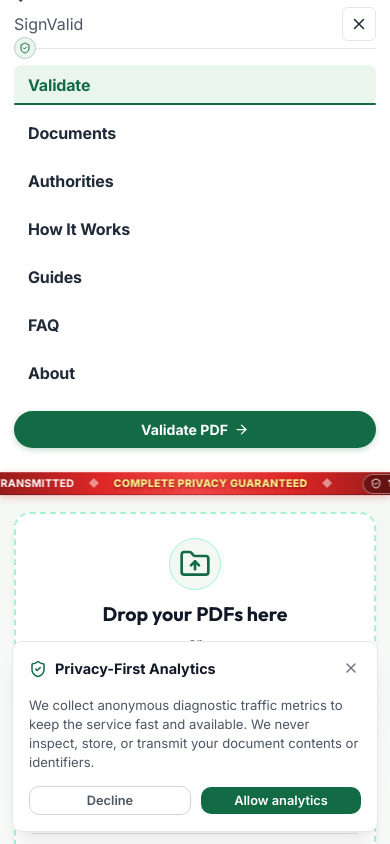
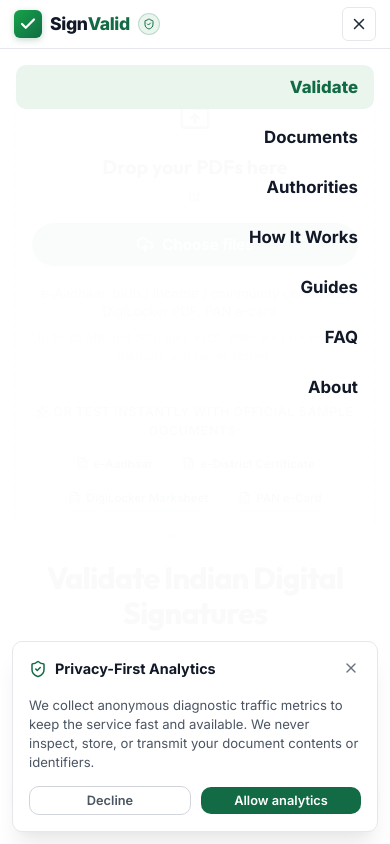
Before and after one commit to Gongchampou/SignvalidGov., a React (Vite) app: page / in a window 390 px wide. Both pictures are taken after a click on the button 359 px from the left and 24 px from the top of the page. Shown: the top 844 px of the page. Built offline with nearby package versions, Linux system fonts and the light colour scheme.

Commit message:
updat the nav mobile view

```diff
--- a/src/components/Header.tsx
+++ b/src/components/Header.tsx
@@ -1,4 +1,4 @@
-import React, { useState } from 'react';
+import React, { useState, useEffect } from 'react';
 import { ShieldCheck, Check, Menu, X, ArrowRight } from 'lucide-react';
 
 export type NavPage = 'validate' | 'documents' | 'authorities' | 'how-it-works' | 'guides' | 'faq' | 'about';
@@ -13,6 +13,30 @@
   onNavigate
 }) => {
   const [mobileMenuOpen, setMobileMenuOpen] = useState(false);
+
+  // Prevent background scroll and handle Escape key when mobile navigation is open
+  useEffect(() => {
+    if (mobileMenuOpen) {
+      const originalBodyOverflow = document.body.style.overflow;
+      const originalHtmlOverflow = document.documentElement.style.overflow;
+      document.body.style.overflow = 'hidden';
+      document.documentElement.style.overflow = 'hidden';
+
+      const handleKeyDown = (e: KeyboardEvent) => {
+        if (e.key === 'Escape') {
+          setMobileMenuOpen(false);
+        }
+      };
+
+      window.addEventListener('keydown', handleKeyDown);
+
+      return () => {
+        document.body.style.overflow = originalBodyOverflow;
+        document.documentElement.style.overflow = originalHtmlOverflow;
+        window.removeEventListener('keydown', handleKeyDown);
+      };
+    }
+  }, [mobileMenuOpen]);
 
   const handleNavClick = (page: NavPage, topic?: string) => {
     setMobileMenuOpen(false);
@@ -117,86 +141,77 @@
           </button>
         </div>
 
-        {/* Mobile Navigation Drawer */}
+        {/* Mobile Navigation Drawer Overlay */}
         {mobileMenuOpen && (
-          <div style={{
-            padding: '16px 0 24px',
-            borderTop: '1px solid var(--border-subtle)',
-            display: 'flex',
-            flexDirection: 'column',
-            gap: '8px'
-          }}>
+          <div className="mobile-nav-overlay">
+            <div className="mobile-nav-links">
               <button
                 type="button"
-              className={`nav-link ${currentPage === 'validate' ? 'active' : ''}`}
-              style={{ textAlign: 'left', padding: '10px 14px', fontSize: '1rem', borderRadius: 8, backgroundColor: currentPage === 'validate' ? 'var(--primary-green-subtle)' : 'transparent' }}
+                className={`mobile-nav-item ${currentPage === 'validate' ? 'active' : ''}`}
                 onClick={() => handleNavClick('validate')}
               >
                 Validate
               </button>
               <button
                 type="button"
-              className={`nav-link ${currentPage === 'documents' ? 'active' : ''}`}
-              style={{ textAlign: 'left', padding: '10px 14px', fontSize: '1rem', borderRadius: 8, backgroundColor: currentPage === 'documents' ? 'var(--primary-green-subtle)' : 'transparent' }}
+                className={`mobile-nav-item ${currentPage === 'documents' ? 'active' : ''}`}
                 onClick={() => handleNavClick('documents')}
               >
                 Documents
               </button>
               <button
                 type="button"
-              className={`nav-link ${currentPage === 'authorities' ? 'active' : ''}`}
-              style={{ textAlign: 'left', padding: '10px 14px', fontSize: '1rem', borderRadius: 8, backgroundColor: currentPage === 'authorities' ? 'var(--primary-green-subtle)' : 'transparent' }}
+                className={`mobile-nav-item ${currentPage === 'authorities' ? 'active' : ''}`}
                 onClick={() => handleNavClick('authorities')}
               >
                 Authorities
               </button>
               <button
                 type="button"
-              className={`nav-link ${currentPage === 'how-it-works' ? 'active' : ''}`}
-              style={{ textAlign: 'left', padding: '10px 14px', fontSize: '1rem', borderRadius: 8, backgroundColor: currentPage === 'how-it-works' ? 'var(--primary-green-subtle)' : 'transparent' }}
+                className={`mobile-nav-item ${currentPage === 'how-it-works' ? 'active' : ''}`}
                 onClick={() => handleNavClick('how-it-works')}
               >
                 How It Works
               </button>
               <button
                 type="button"
-              className={`nav-link ${currentPage === 'guides' ? 'active' : ''}`}
-              style={{ textAlign: 'left', padding: '10px 14px', fontSize: '1rem', borderRadius: 8, backgroundColor: currentPage === 'guides' ? 'var(--primary-green-subtle)' : 'transparent' }}
+                className={`mobile-nav-item ${currentPage === 'guides' ? 'active' : ''}`}
                 onClick={() => handleNavClick('guides')}
               >
                 Guides
               </button>
               <button
                 type="button"
-              className={`nav-link ${currentPage === 'faq' ? 'active' : ''}`}
-              style={{ textAlign: 'left', padding: '10px 14px', fontSize: '1rem', borderRadius: 8, backgroundColor: currentPage === 'faq' ? 'var(--primary-green-subtle)' : 'transparent' }}
+                className={`mobile-nav-item ${currentPage === 'faq' ? 'active' : ''}`}
                 onClick={() => handleNavClick('faq')}
               >
                 FAQ
               </button>
               <button
                 type="button"
-              className={`nav-link ${currentPage === 'about' ? 'active' : ''}`}
-              style={{ textAlign: 'left', padding: '10px 14px', fontSize: '1rem', borderRadius: 8, backgroundColor: currentPage === 'about' ? 'var(--primary-green-subtle)' : 'transparent' }}
+                className={`mobile-nav-item ${currentPage === 'about' ? 'active' : ''}`}
                 onClick={() => handleNavClick('about')}
               >
                 About
               </button>
+            </div>
+
+            <div className="mobile-nav-footer">
               <button
                 type="button"
-              className="nav-action-btn"
-              style={{ justifyContent: 'center', marginTop: '10px', padding: '10px 18px' }}
+                className="nav-action-btn mobile-cta-btn"
                 onClick={() => handleNavClick('validate')}
               >
                 <span>Validate PDF</span>
                 <ArrowRight size={15} />
               </button>
             </div>
+          </div>
         )}
       </div>
 
-      {/* Red Running Privacy Ribbon Bar (Continuous Left-to-Right Stream) - hidden on About / Legal pages */}
-      {currentPage !== 'about' && (
+      {/* Red Running Privacy Ribbon Bar (Continuous Left-to-Right Stream) - hidden on About page AND while mobile menu is open */}
+      {currentPage !== 'about' && !mobileMenuOpen && (
         <div className="red-privacy-ribbon" role="region" aria-label="100% Client-Side In-Memory Privacy Guarantee">
           <div className="ribbon-ticker-track">
             {[1, 2].map((set) => (
--- a/src/index.css
+++ b/src/index.css
@@ -67,7 +67,9 @@
 }
 
 /* Reset & Box Sizing */
-*, *::before, *::after {
+*,
+*::before,
+*::after {
   box-sizing: border-box;
   margin: 0;
   padding: 0;
@@ -90,7 +92,12 @@
   flex-direction: column;
 }
 
-h1, h2, h3, h4, h5, h6 {
+h1,
+h2,
+h3,
+h4,
+h5,
+h6 {
   font-family: var(--font-heading);
   color: var(--color-heading);
   font-weight: 700;
@@ -182,7 +189,60 @@
   }
 }
 
-
+.brand-wrapper {
+  display: flex;
+  align-items: center;
+  gap: 8px;
+  cursor: pointer;
+  user-select: none;
+  flex-shrink: 0;
+}
+
+.brand-logo-badge {
+  width: 32px;
+  height: 32px;
+  border-radius: var(--radius-sm, 8px);
+  background: linear-gradient(135deg, #16A34A 0%, #126B44 100%);
+  display: flex;
+  align-items: center;
+  justify-content: center;
+  color: #FFFFFF;
+  box-shadow: 0 2px 6px rgba(18, 107, 68, 0.25);
+  transition: transform var(--transition-fast);
+  flex-shrink: 0;
+}
+
+@media (max-width: 480px) {
+  .brand-logo-badge {
+    width: 28px;
+    height: 28px;
+  }
+}
+
+.brand-wrapper:hover .brand-logo-badge {
+  transform: scale(1.05);
+}
+
+.brand-name {
+  font-size: 1.25rem;
+  font-weight: 800;
+  letter-spacing: -0.02em;
+  color: var(--color-heading-dark, #111827);
+  line-height: 1;
+  display: flex;
+  align-items: center;
+  white-space: nowrap;
+}
+
+@media (max-width: 480px) {
+  .brand-name {
+    font-size: 1.1rem;
+  }
+}
+
+.brand-name span {
+  color: var(--primary-green);
+}
 
 .cca-tag {
   display: inline-flex;
@@ -202,6 +262,7 @@
   .cca-tag span {
     display: none;
   }
+
   .cca-tag {
     padding: 4px;
     border-radius: 50%;
@@ -298,6 +359,97 @@
 }
 
 /* ==========================================================================
+   Mobile Navigation Full Overlay Drawer
+   ========================================================================== */
+.mobile-nav-overlay {
+  position: fixed;
+  top: 54px;
+  left: 0;
+  right: 0;
+  bottom: 0;
+  height: calc(100dvh - 54px);
+  background-color: rgba(255, 255, 255, 0.98);
+  backdrop-filter: blur(18px);
+  -webkit-backdrop-filter: blur(18px);
+  z-index: 999;
+  display: flex;
+  flex-direction: column;
+  justify-content: space-between;
+  padding: 20px 20px 32px;
+  overflow-y: auto;
+  -webkit-overflow-scrolling: touch;
+  border-top: 1px solid var(--border-subtle);
+  animation: mobileNavFadeIn 0.2s cubic-bezier(0.16, 1, 0.3, 1);
+}
+
+@media (max-width: 480px) {
+  .mobile-nav-overlay {
+    top: 48px;
+    height: calc(100dvh - 48px);
+    padding: 16px 16px 28px;
+  }
+}
+
+@keyframes mobileNavFadeIn {
+  from {
+    opacity: 0;
+    transform: translateY(-8px);
+  }
+
+  to {
+    opacity: 1;
+    transform: translateY(0);
+  }
+}
+
+.mobile-nav-links {
+  display: flex;
+  flex-direction: column;
+  gap: 6px;
+}
+
+.mobile-nav-item {
+  display: flex;
+  align-items: center;
+  justify-content: flex-end;
+  text-align: right;
+  width: 100%;
+  padding: 12px 16px;
+  font-size: 1.05rem;
+  font-weight: 700;
+  color: var(--color-heading-dark, #0F172A);
+  border-radius: var(--radius-md, 10px);
+  background: transparent;
+  border: none;
+  cursor: pointer;
+  transition: all var(--transition-fast);
+}
+
+.mobile-nav-item:hover {
+  background-color: rgba(18, 107, 68, 0.06);
+  color: var(--primary-green);
+}
+
+.mobile-nav-item.active {
+  background-color: var(--primary-green-subtle);
+  color: var(--primary-green);
+  font-weight: 800;
+}
+
+.mobile-nav-footer {
+  padding-top: 16px;
+  margin-top: 16px;
+  border-top: 1px solid var(--border-subtle);
+}
+
+.mobile-cta-btn {
+  width: 100%;
+  justify-content: center;
+  padding: 12px 20px;
+  font-size: 0.95rem;
+}
+
+/* ==========================================================================
    Red Running Privacy Ribbon (Marquee Stream from Left to Right)
    ========================================================================== */
 .red-privacy-ribbon {
@@ -343,6 +495,7 @@
   0% {
     transform: translateX(-50%);
   }
+
   100% {
     transform: translateX(0%);
   }
@@ -435,12 +588,14 @@
   }
 
   .hero-input-col {
-    order: 1; /* Input placed ABOVE on mobile */
+    order: 1;
+    /* Input placed ABOVE on mobile */
     width: 100%;
   }
 
   .hero-copy-col {
-    order: 2; /* Wording placed BELOW on mobile */
+    order: 2;
+    /* Wording placed BELOW on mobile */
     width: 100%;
     align-items: center;
     text-align: center;
@@ -486,9 +641,11 @@
     grid-template-columns: 1.15fr 1fr;
     gap: 48px;
   }
+
   .hero-copy-col {
     order: 1;
   }
+
   .hero-input-col {
     order: 2;
     position: sticky;
@@ -683,8 +840,15 @@
 }
 
 @keyframes pulse-ring {
-  0% { transform: scale(1); opacity: 0.8; }
-  100% { transform: scale(2.5); opacity: 0; }
+  0% {
+    transform: scale(1);
+    opacity: 0.8;
+  }
+
+  100% {
+    transform: scale(2.5);
+    opacity: 0;
+  }
 }
 
 .social-proof-link {
@@ -857,7 +1021,7 @@
   padding: 1px 5px;
   font-family: monospace;
   font-size: 0.72rem;
-  box-shadow: 0 1px 0 rgba(0,0,0,0.1);
+  box-shadow: 0 1px 0 rgba(0, 0, 0, 0.1);
 }
 
 /* Quick Sample Selectors */
@@ -974,6 +1138,7 @@
   .results-preview-col {
     order: 1;
   }
+
   .results-details-col {
     order: 2;
   }
@@ -1202,6 +1367,7 @@
     width: 100%;
     justify-content: space-between;
   }
+
   .status-badge-pass,
   .results-header-actions .state-pill.unknown {
     width: 100%;
@@ -1283,12 +1449,14 @@
     flex-direction: column;
     align-items: flex-start;
   }
+
   .comparison-toggle-tabs {
     width: 100%;
     overflow-x: auto;
     padding-bottom: 4px;
     -webkit-overflow-scrolling: touch;
   }
+
   .comp-tab-btn {
     flex-shrink: 0;
   }
@@ -1325,7 +1493,7 @@
   border: 1px solid var(--border-subtle);
   border-radius: var(--radius-lg);
   padding: 20px 24px;
-  box-shadow: 0 2px 8px rgba(0,0,0,0.04);
+  box-shadow: 0 2px 8px rgba(0, 0, 0, 0.04);
 }
 
 @media (max-width: 640px) {
@@ -1348,10 +1516,11 @@
 }
 
 @media (max-width: 520px) {
-  .stamp-preview-display > div {
+  .stamp-preview-display>div {
     flex-direction: column !important;
     align-items: flex-start !important;
   }
+
   .stamp-preview-graphic {
     width: 100%;
     align-items: center;
@@ -1429,6 +1598,7 @@
     flex-direction: column;
     max-width: 100%;
   }
+
   .password-input-row input,
   .password-input-row button {
     width: 100%;
@@ -1589,11 +1759,13 @@
     flex-direction: column;
     align-items: stretch;
   }
+
   .results-actions-primary-btns {
     flex-direction: column;
     align-items: stretch;
     width: 100%;
   }
+
   .download-cta-btn,
   .secondary-action-btn {
     width: 100%;
@@ -1682,7 +1854,9 @@
 }
 
 @keyframes spin {
-  to { transform: rotate(360deg); }
+  to {
+    transform: rotate(360deg);
+  }
 }
 
 .progress-track {
@@ -2542,9 +2716,11 @@
     border-radius: var(--radius-md);
     padding: 16px;
   }
+
   .cookie-actions {
     width: 100%;
   }
+
   .cookie-actions button {
     flex: 1;
     text-align: center;
@@ -2553,8 +2729,15 @@
 }
 
 @keyframes slide-up {
-  from { transform: translateY(50px); opacity: 0; }
-  to { transform: translateY(0); opacity: 1; }
+  from {
+    transform: translateY(50px);
+    opacity: 0;
+  }
+
+  to {
+    transform: translateY(0);
+    opacity: 1;
+  }
 }
 
 .cookie-text {
@@ -2619,8 +2802,13 @@
 }
 
 @keyframes fade-in {
-  from { opacity: 0; }
-  to { opacity: 1; }
+  from {
+    opacity: 0;
+  }
+
+  to {
+    opacity: 1;
+  }
 }
 
 .modal-dialog {
@@ -2650,8 +2838,15 @@
 }
 
 @keyframes zoom-in {
-  from { transform: scale(0.96); opacity: 0; }
-  to { transform: scale(1); opacity: 1; }
+  from {
+    transform: scale(0.96);
+    opacity: 0;
+  }
+
+  to {
+    transform: scale(1);
+    opacity: 1;
+  }
 }
 
 .modal-header {
@@ -2666,6 +2861,7 @@
   .modal-header {
     padding: 14px 16px;
   }
+
   .modal-title {
     font-size: 1.1rem;
   }
@@ -2724,6 +2920,7 @@
     flex-direction: column-reverse;
     align-items: stretch;
   }
+
   .modal-footer button,
   .modal-footer .download-cta-btn,
   .modal-footer .secondary-action-btn {
@@ -2731,7 +2928,8 @@
     justify-content: center;
     text-align: center;
   }
-  .modal-footer > div {
+
+  .modal-footer>div {
     width: 100%;
     flex-direction: column;
   }
@@ -2783,6 +2981,7 @@
     right: 14px;
     left: 14px;
   }
+
   .toast-item {
     width: 100%;
   }
@@ -2804,8 +3003,15 @@
 }
 
 @keyframes slide-in-right {
-  from { transform: translateX(100%); opacity: 0; }
-  to { transform: translateX(0); opacity: 1; }
+  from {
+    transform: translateX(100%);
+    opacity: 0;
+  }
+
+  to {
+    transform: translateX(0);
+    opacity: 1;
+  }
 }
 
 .toast-item.error {
@@ -3113,6 +3319,7 @@
     opacity: 0;
     transform: translateY(6px);
   }
+
   to {
     opacity: 1;
     transform: translateY(0);
@@ -3527,8 +3734,10 @@
 /* About & Legal Inner Sub-Navigation Bar Sticky Container */
 .page-subnav-sticky-wrap {
   position: sticky;
-  top: 54px; /* Docks directly below sticky header on About page (where red ribbon is hidden) */
-  z-index: 90; /* Below header (z-index: 100), so it NEVER scrolls over header */
+  top: 54px;
+  /* Docks directly below sticky header on About page (where red ribbon is hidden) */
+  z-index: 90;
+  /* Below header (z-index: 100), so it NEVER scrolls over header */
   background-color: rgba(255, 255, 255, 0.94);
   backdrop-filter: blur(12px);
   -webkit-backdrop-filter: blur(12px);
@@ -3541,7 +3750,8 @@
 
 @media (max-width: 640px) {
   .page-subnav-sticky-wrap {
-    top: 48px; /* 48px header on mobile */
+    top: 48px;
+    /* 48px header on mobile */
     padding: 8px 0;
     margin-top: -20px;
     margin-bottom: 16px;
@@ -3597,6 +3807,7 @@
     padding: 4px;
     border-radius: var(--radius-lg);
   }
+
   .page-subnav-item {
     padding: 8px 14px;
     font-size: 0.82rem;
```
Also changed, not shown: index.html (+4 -0 lines). Lines whose indentation alone changed are shown as unchanged.
